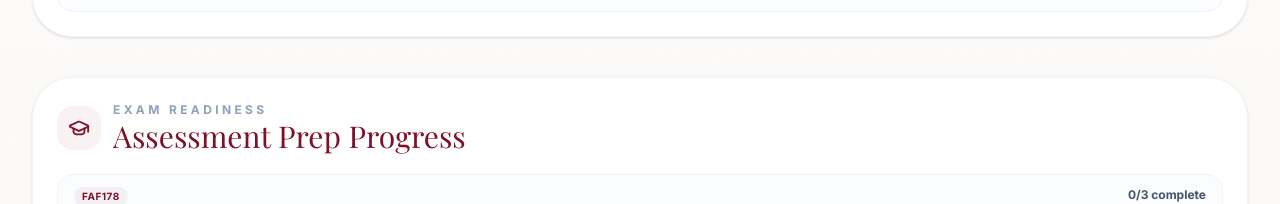
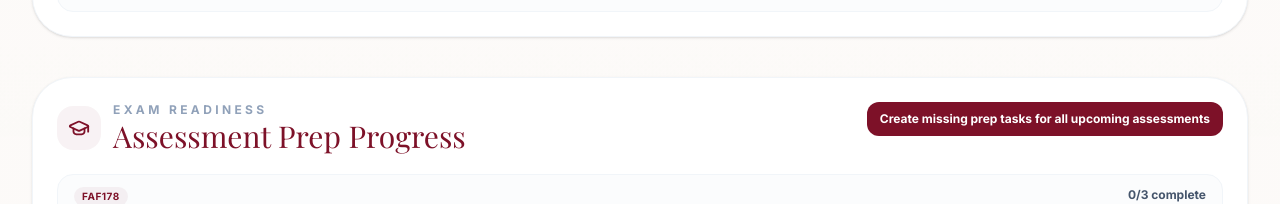
Before and after one commit to apseynicole-ai/nix-studyos, a React (Vite) app: page / in a window 1280 px wide. Shown: the part 1174-1378 px from the top of the page. Built offline with nearby package versions, Linux system fonts and the light colour scheme; no server answers; a web font is replaced by a local one.

Commit message:
feat: bulk create assessment prep tasks

```diff
--- a/src/lib/assessmentPrepTasks.ts
+++ b/src/lib/assessmentPrepTasks.ts
@@ -104,6 +104,14 @@ export function buildAssessmentPrepTasks(
   });
 }
 
+export function buildPrepTasksForAssessments(
+  entries: AssessmentCalendarEntry[],
+  todayStr = todayIsoLocal(),
+  userId = 'local-guest',
+): PrepTask[] {
+  return entries.flatMap((entry) => buildAssessmentPrepTasks(entry, todayStr, userId));
+}
+
 export function mergeAssessmentPrepTasks(
   existingTasks: { id: string }[],
   generatedTasks: PrepTask[],
--- a/src/pages/Dashboard.tsx
+++ b/src/pages/Dashboard.tsx
@@ -47,7 +47,7 @@ import { buildWeeklyReviewActions, weeklyReviewTone, weeklyReviewDotTone, type W
 import { getNextAssessment } from '../lib/assessmentCountdown';
 import { addManualAssessment, deleteManualAssessment, isValidIsoDateString, readManualAssessments, saveManualAssessments, toAssessmentCalendarEntry } from '../lib/manualAssessments';
 import { parseManualAssessmentImport, type ParsedImportRow } from '../lib/manualAssessmentImport';
-import { buildAssessmentPrepTasks, getAssessmentPrepProgress, savePrepTasksToLocal } from '../lib/assessmentPrepTasks';
+import { buildAssessmentPrepTasks, buildPrepTasksForAssessments, getAssessmentPrepProgress, savePrepTasksToLocal } from '../lib/assessmentPrepTasks';
 import { isPastDate, isRelevantAssessmentDate, isWithinNextDays, todayIsoLocal } from '../lib/dateUtils';
 import ProgressBar from '../components/ui/ProgressBar';
 import ProgressBadge from '../components/ui/ProgressBadge';
@@ -102,6 +102,7 @@ const Dashboard: React.FC = () => {
   const [importRows, setImportRows] = useState<ParsedImportRow[] | null>(null);
   const [importSaved, setImportSaved] = useState(false);
   const [prepTaskStatus, setPrepTaskStatus] = useState<Record<string, { msg: string; ok: boolean }>>({});
+  const [bulkPrepTaskStatus, setBulkPrepTaskStatus] = useState<{ msg: string; ok: boolean } | null>(null);
   const [localTasksVersion, setLocalTasksVersion] = useState(0);
 
   useEffect(() => {
@@ -327,6 +328,19 @@ const Dashboard: React.FC = () => {
     setLocalTasksVersion((v) => v + 1);
   };
 
+  const handleBulkCreatePrepTasks = () => {
+    if (upcomingAssessmentsForProgress.length === 0) return;
+
+    const userId = user?.uid || profile?.uid || 'local-guest';
+    const tasks = buildPrepTasksForAssessments(upcomingAssessmentsForProgress, todayIsoLocal(), userId);
+    const result = savePrepTasksToLocal(tasks);
+    const msg = result.added > 0
+      ? `${result.added} prep task(s) created`
+      : 'All prep tasks already exist';
+    setBulkPrepTaskStatus({ msg, ok: result.added > 0 });
+    setLocalTasksVersion((v) => v + 1);
+  };
+
   return (
     <div className="page-shell">
       <header className="mb-10 grid grid-cols-1 lg:grid-cols-[1.5fr_1fr] gap-6 items-stretch">
@@ -459,13 +473,30 @@ const Dashboard: React.FC = () => {
       </section>
 
       <section className="bg-white rounded-[2.5rem] p-6 border border-slate-100 shadow-sm mb-10">
-        <div className="flex items-center gap-3 mb-5">
+        <div className="flex flex-col gap-4 md:flex-row md:items-start md:justify-between mb-5">
+          <div className="flex items-center gap-3">
             <div className="w-11 h-11 rounded-2xl bg-stellenbosch-maroon/5 text-stellenbosch-maroon flex items-center justify-center shrink-0">
               <GraduationCap size={22} />
             </div>
             <div>
               <p className="text-xs font-bold uppercase tracking-[0.28em] text-slate-400">exam readiness</p>
               <h2 className="font-display text-3xl text-stellenbosch-maroon">Assessment Prep Progress</h2>
+            </div>
+          </div>
+          <div className="flex flex-col items-start gap-1.5 md:items-end">
+            <button
+              type="button"
+              onClick={handleBulkCreatePrepTasks}
+              disabled={upcomingAssessmentsForProgress.length === 0}
+              className="rounded-xl border border-stellenbosch-maroon/15 bg-stellenbosch-maroon px-3 py-2 text-left text-xs font-bold text-white transition-all hover:-translate-y-0.5 hover:shadow disabled:cursor-not-allowed disabled:bg-slate-100 disabled:text-slate-400 disabled:hover:translate-y-0 disabled:hover:shadow-none"
+            >
+              Create missing prep tasks for all upcoming assessments
+            </button>
+            {bulkPrepTaskStatus && (
+              <span className={`text-xs font-medium ${bulkPrepTaskStatus.ok ? 'text-emerald-700' : 'text-slate-500'}`}>
+                {bulkPrepTaskStatus.msg}
+              </span>
+            )}
           </div>
         </div>
         {upcomingAssessmentsForProgress.length === 0 ? (
```
Also changed, not shown: 1 other file (tests, documents, lock files or other folders). Lines whose indentation alone changed are shown as unchanged.
